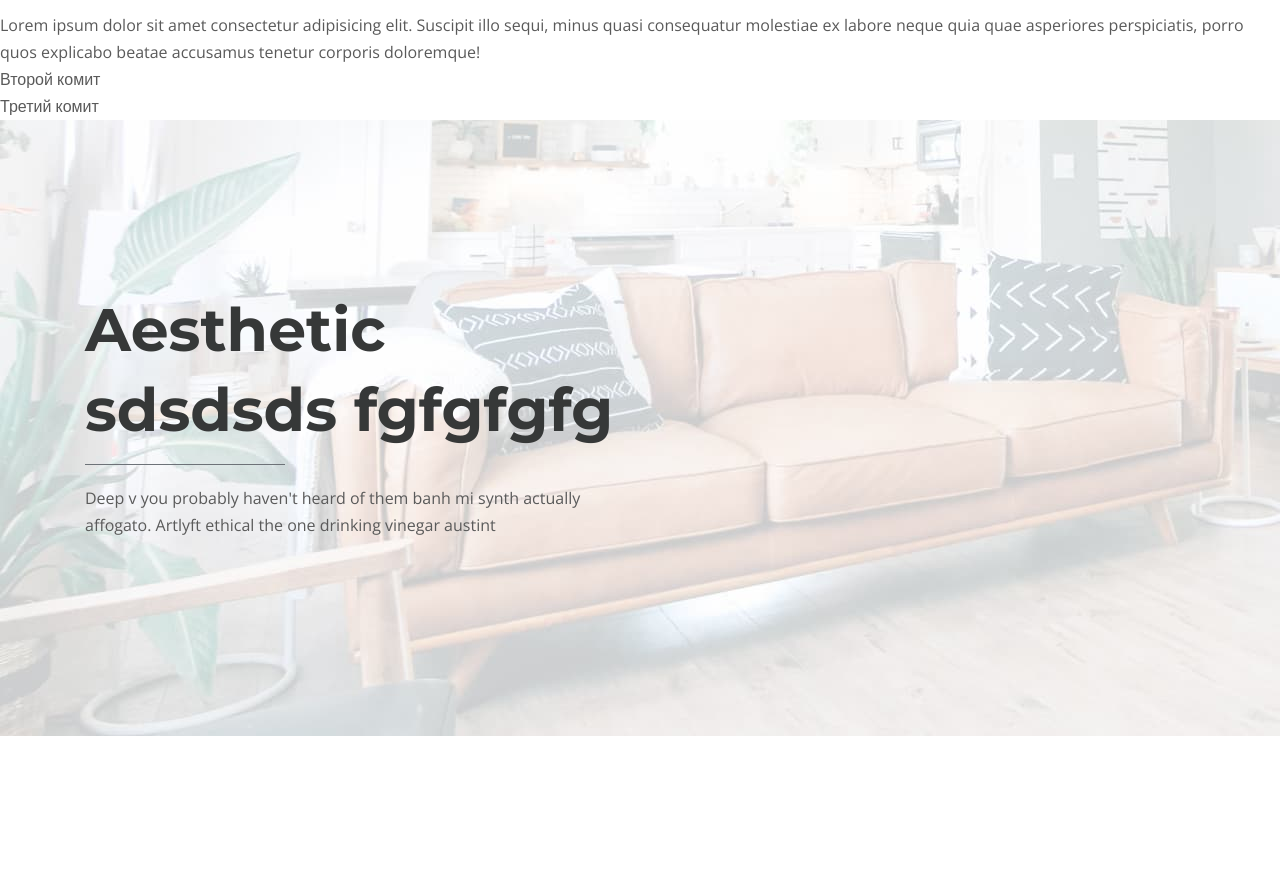
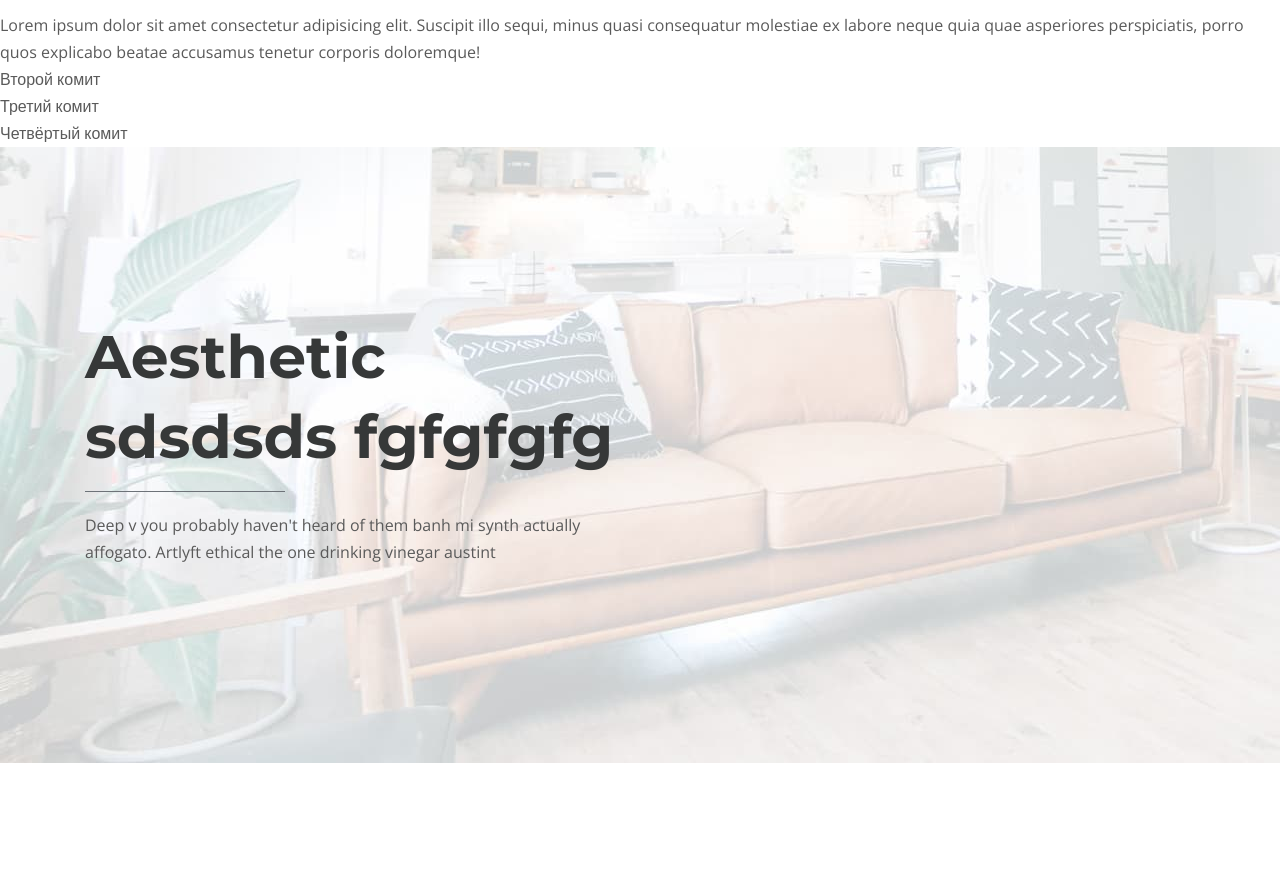
Before and after one commit to alexey-5/mebel, a plain HTML site: page index.html in a window 1280 px wide. Shown: the part 1660-2543 px from the top of the page. Drawn offline with nearby package versions, Linux system fonts and the light colour scheme.

Commit message:
Четвёртый

```diff
--- a/index.html
+++ b/index.html
@@ -167,6 +167,7 @@
                 <P>Lorem ipsum dolor sit amet consectetur adipisicing elit. Suscipit illo sequi, minus quasi consequatur molestiae ex labore neque quia quae asperiores perspiciatis, porro quos explicabo beatae accusamus tenetur corporis doloremque!</P>
                 <P>Второй комит</P>
                 <P>Третий комит</P>
+                <P>Четвёртый комит</P>
             </div>
             <section class="decor">
                 <div class="container">
```
